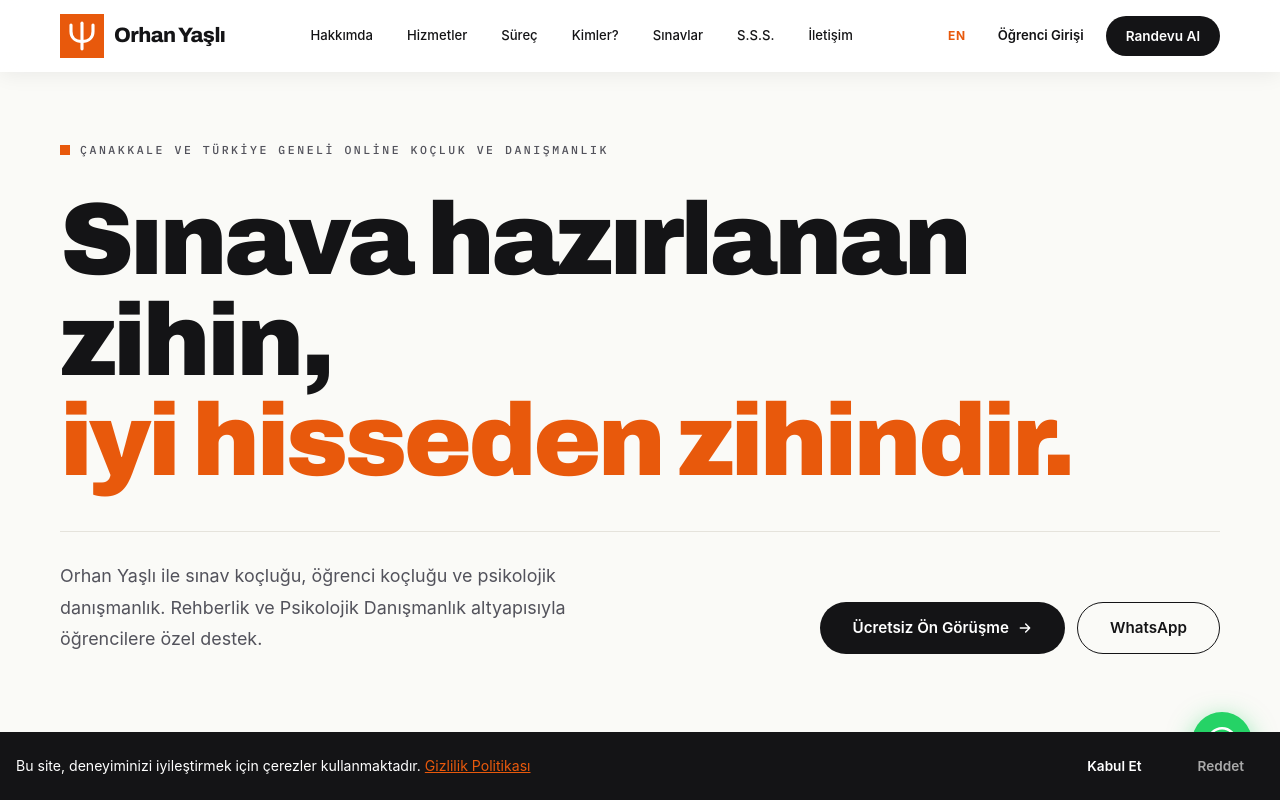
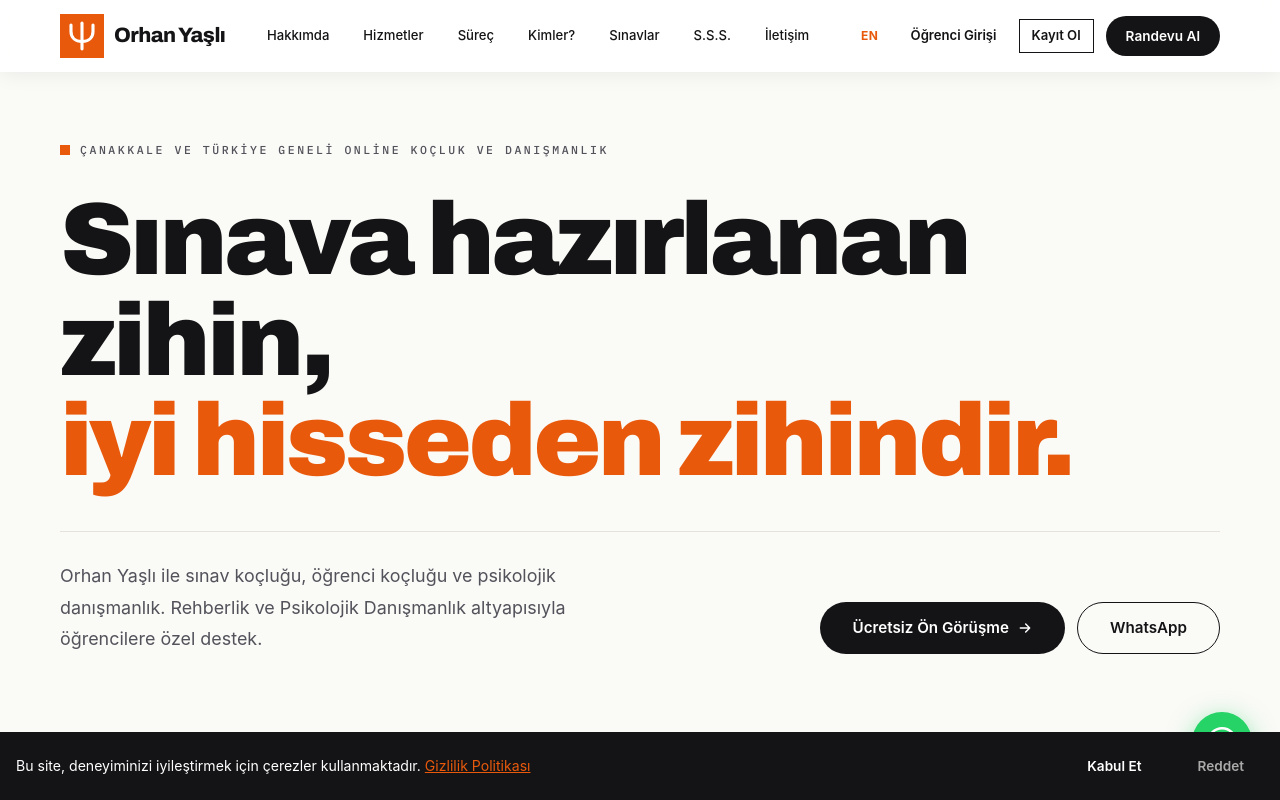
Before and after one commit to Orhany23/danismanlik-kocluk-site, a Next.js app: page / in a window 1280 px wide. Shown: the top 800 px of the page. Built offline with nearby package versions, Linux system fonts and the light colour scheme; a web font is replaced by a local one.

Commit message:
Navbar'a Kayıt Ol butonu, footer'a Yönetici giriş linki eklendi

```diff
--- a/src/components/Footer.tsx
+++ b/src/components/Footer.tsx
@@ -71,6 +71,9 @@ export default function Footer() {
             <button onClick={() => document.getElementById("modal-terms")?.classList.add("show")} className="hover:underline">
               {t.terms}
             </button>
+            <a href="/admin/login" className="hover:underline opacity-60">
+              Yönetici
+            </a>
           </div>
         </div>
       </div>
--- a/src/components/Navbar.tsx
+++ b/src/components/Navbar.tsx
@@ -59,6 +59,13 @@ export default function Navbar() {
           >
             Öğrenci Girişi
           </a>
+          <a
+            href="/ogrenci/kayit"
+            className="text-[0.82rem] font-semibold px-3 py-1.5 hidden sm:inline-flex items-center border transition-colors hover:text-[var(--clr-accent)]"
+            style={{ color: "var(--clr-text)", borderColor: "var(--clr-text)" }}
+          >
+            Kayıt Ol
+          </a>
           <button onClick={() => scrollTo("contact")} className="btn btn-primary !py-2.5 !px-5 !text-[0.85rem] hidden sm:inline-flex">
             {t.appointment}
           </button>
@@ -84,6 +91,7 @@ export default function Navbar() {
             </button>
           ))}
           <a href="/ogrenci/giris" className="mobile-menu-link">Öğrenci Girişi</a>
+          <a href="/ogrenci/kayit" className="mobile-menu-link">Kayıt Ol</a>
           <button onClick={() => scrollTo("contact")} className="btn btn-primary !py-3 mt-2 justify-center">
             {t.appointment}
           </button>
```
Also changed, not shown: 1 other file (tests, documents, lock files or other folders).
